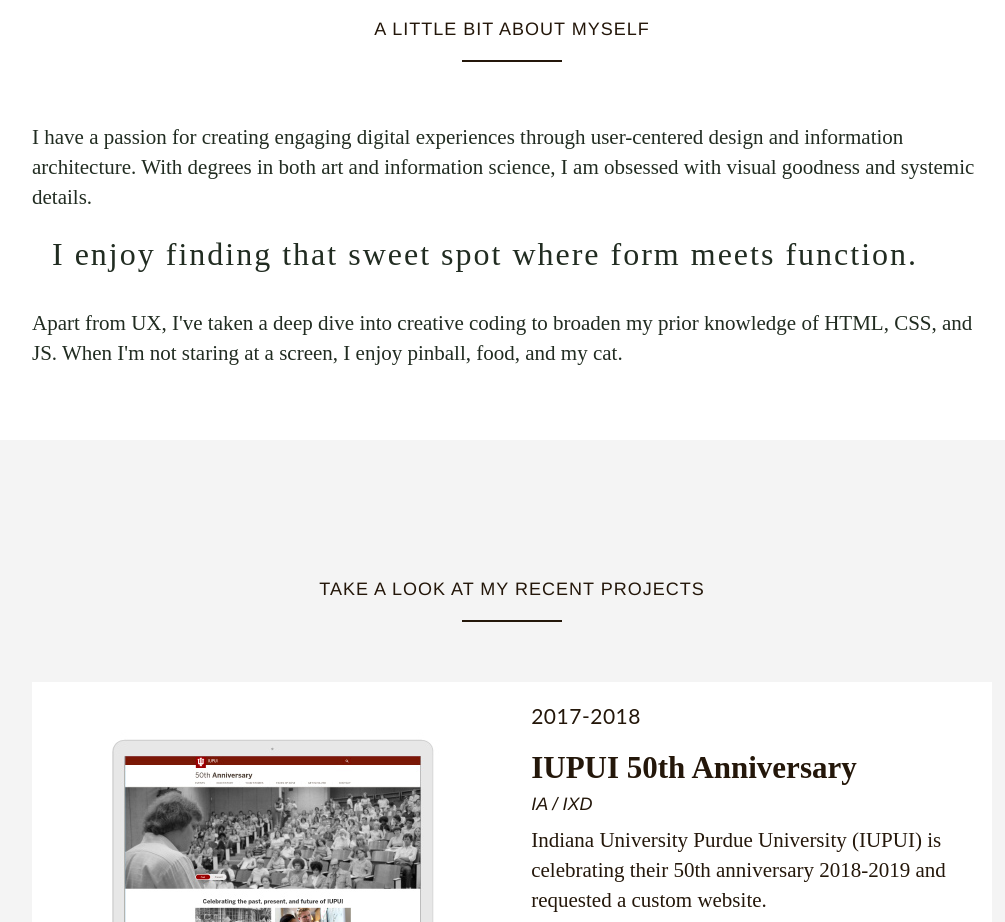
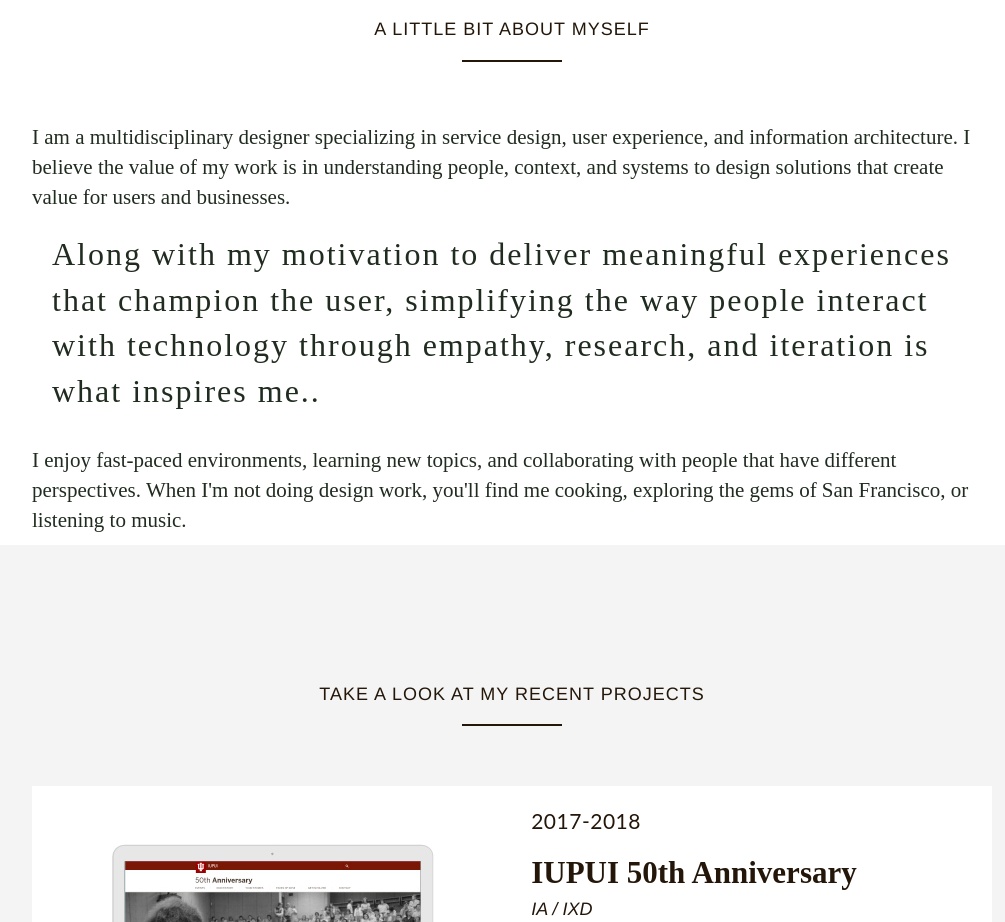
Before and after one commit to justinkahrs/portfolio-react, a React (Create React App) app: page / in a window 1280 px wide. Shown: the part 920-1842 px from the top of the page, without its empty margins (128-1133 px from the left). Built offline with nearby package versions, Linux system fonts and the light colour scheme; what webfontloader would draw is missing.

Commit message:
update about

```diff
--- a/src/mainPage/About.js
+++ b/src/mainPage/About.js
@@ -53,18 +53,13 @@ class About extends Component {
           </h1>
           <div style={this.styles().text}>
             <p>
-              I have a passion for creating engaging digital experiences through
-              user-centered design and information architecture. With degrees in
-              both art and information science, I am obsessed with visual
-              goodness and systemic details.
+              I am a multidisciplinary designer specializing in service design, user experience, and information architecture. I believe the value of my work is in understanding people, context, and systems to design solutions that create value for users and businesses.
             </p>
             <blockquote style={this.styles().bq}>
-              I enjoy finding that sweet spot where form meets function.
+              Along with my motivation to deliver meaningful experiences that champion the user, simplifying the way people interact with technology through empathy, research, and iteration is what inspires me..
             </blockquote>
             <p>
-              Apart from UX, I've taken a deep dive into creative coding to
-              broaden my prior knowledge of HTML, CSS, and JS. When I'm not
-              staring at a screen, I enjoy pinball, food, and my cat.
+              I enjoy fast-paced environments, learning new topics, and collaborating with people that have different perspectives. When I'm not doing design work, you'll find me cooking, exploring the gems of San Francisco, or listening to music.
             </p>
           </div>
         </div>
```
